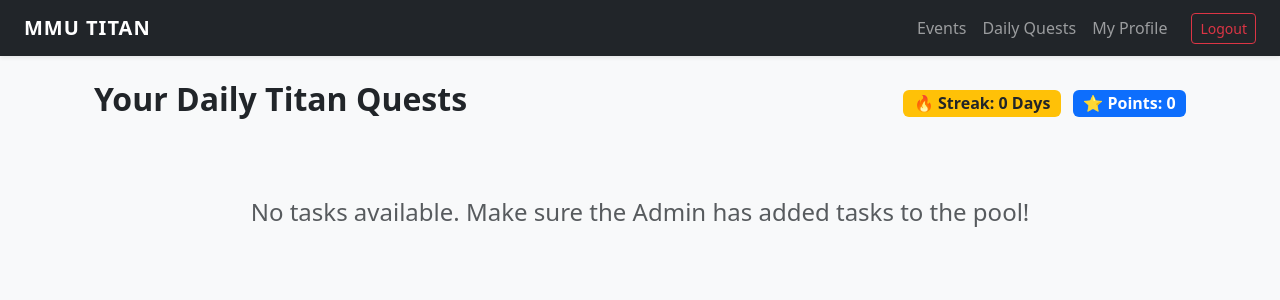
After one commit to preveer/GitExercise-G058, a Flask app: page /daily_tasks in a window 1280 px wide. The commit adds this page. Shown: the top 300 px of the page. Run offline with Flask 3, Linux system fonts and the light colour scheme; a user stored in the database is signed in.

Commit message:
Completed Daily Task system with points and streak logic

```diff
--- a/mmutitan/app.py
+++ b/mmutitan/app.py
@@ -2,9 +2,11 @@ import os
 import secrets
 from flask import Flask, render_template, url_for, flash, redirect, request
 from flask_login import login_user, current_user, logout_user, login_required
-from models import Task, db, login_manager, User, Badge, Event, RSVP
+from models import Task, db, login_manager, User, Badge, Event, RSVP, UserTask
 from forms import RegistrationForm, LoginForm, EventForm, ChangePasswordForm, UpdateProfileForm, TaskForm
 from config import Config
+import random
+from datetime import date
 
 def create_app():
     app = Flask(__name__)
@@ -258,6 +260,87 @@ def create_app():
         db.session.commit()
         return redirect(url_for('admin_tasks'))
 
+    @app.route('/daily_tasks')
+    @login_required
+    def daily_tasks():
+        today = date.today()
+
+        # 1. Check if the user already has tasks assigned for TODAY
+        today_tasks = UserTask.query.filter(
+            UserTask.user_id == current_user.id,
+            db.func.date(UserTask.date_accepted) == today
+        ).all()
+
+        # 2. If they have NO tasks for today, generate 3 random ones!
+        if len(today_tasks) == 0:
+            # Try to match their sport preference first
+            if current_user.sport_preferences:
+                pool = Task.query.filter(Task.sport_category.ilike(f"%{current_user.sport_preferences}%")).all()
+            else:
+                pool = Task.query.all()
+
+            # If the specific pool is too small, just use all available tasks
+            if len(pool) < 3:
+                pool = Task.query.all()
+
+            # Pick up to 3 random tasks
+            if len(pool) > 0:
+                chosen_tasks = random.sample(pool, min(3, len(pool)))
+
+                # Assign them to the user
+                for t in chosen_tasks:
+                    new_ut = UserTask(user_id=current_user.id, task_id=t.id, status='In Progress')
+                    db.session.add(new_ut)
+                db.session.commit()
+
+                # Refresh the list to show them on the page
+                today_tasks = UserTask.query.filter(
+                    UserTask.user_id == current_user.id,
+                    db.func.date(UserTask.date_accepted) == today
+                ).all()
+
+        return render_template('daily_tasks.html', title='Daily Quests', today_tasks=today_tasks)
+
+    @app.route('/submit_proof/<int:user_task_id>', methods=['POST'])
+    @login_required
+    def submit_proof(user_task_id):
+        user_task = UserTask.query.get_or_404(user_task_id)
+
+        # Security: Ensure they don't upload proof for someone else's task
+        if user_task.user_id != current_user.id:
+            flash('Unauthorized action.', 'danger')
+            return redirect(url_for('daily_tasks'))
+
+        # Check if an image was uploaded
+        if 'proof_image' in request.files:
+            file = request.files['proof_image']
+            if file.filename != '':
+                # Re-using your exact same profile photo saver!
+                picture_file = save_picture(file)
+                user_task.proof_image = picture_file
+
+        # Update status based on task requirements
+        user_task.status = 'Pending Review' if user_task.task.proof_required else 'Completed'
+        db.session.commit()
+
+        # --- Check if they finished all 3 tasks today ---
+        today = date.today()
+        all_today = UserTask.query.filter(
+            UserTask.user_id == current_user.id,
+            db.func.date(UserTask.date_accepted) == today
+        ).all()
+
+        # If every task today is done or waiting for review, give them points!
+        if all(ut.status in ['Completed', 'Pending Review'] for ut in all_today):
+            current_user.points += 50
+            current_user.streak += 1
+            db.session.commit()
+            flash('🎉 All daily tasks finished! +50 Points and your streak continues!', 'success')
+        else:
+            flash('Task submitted! Keep going to finish your daily 3.', 'info')
+
+        return redirect(url_for('daily_tasks'))
+
     return app
 
 if __name__ == '__main__':
--- a/mmutitan/templates/base.html
+++ b/mmutitan/templates/base.html
@@ -5,25 +5,39 @@
     <meta name="viewport" content="width=device-width, initial-scale=1.0">
     <title>MMU Titan</title>
     <link href="https://cdn.jsdelivr.net/npm/bootstrap@5.3.0/dist/css/bootstrap.min.css" rel="stylesheet">
+    <style>
+        /* Small tweak to make the Titan brand stand out */
+        .navbar-brand { letter-spacing: 1px; }
+        .nav-link:hover { color: #ff4d4d !0mportant; transition: 0.3s; }
+    </style>
 </head>
 <body class="bg-light">
-    <nav class="navbar navbar-expand-lg navbar-dark bg-dark px-4">
-        <a class="navbar-brand fw-bold" href="{{ url_for('home') }}">MMU Titan</a>
-        <div class="navbar-nav ms-auto">
+    <nav class="navbar navbar-expand-lg navbar-dark bg-dark px-4 shadow-sm">
+        <a class="navbar-brand fw-bold text-uppercase" href="{{ url_for('home') }}">MMU Titan</a>
+
+        <button class="navbar-toggler" type="button" data-bs-toggle="collapse" data-bs-target="#navbarNav">
+            <span class="navbar-toggler-icon"></span>
+        </button>
+
+        <div class="collapse navbar-collapse" id="navbarNav">
+            <div class="navbar-nav ms-auto align-items-center">
                 {% if current_user.is_authenticated %}
                     <a class="nav-link" href="{{ url_for('list_events') }}">Events</a>
-                <a class="nav-link" href="{{ url_for('student_tasks') }}">Tasks</a>
+                    <a class="nav-link" href="{{ url_for('daily_tasks') }}">Daily Quests</a>
+                    <a class="nav-link" href="{{ url_for('profile') }}">My Profile</a>
 
                     {% if current_user.is_admin %}
+                        <div class="vr mx-3 bg-secondary d-none d-lg-block" style="height: 20px;"></div>
                         <a class="nav-link fw-bold text-info" href="{{ url_for('admin_tasks') }}">Manage Tasks</a>
-                    <a class="nav-link" href="{{ url_for('manage_events') }}">Admin Events</a>
+                        <a class="nav-link text-info" href="{{ url_for('manage_events') }}">Admin Events</a>
                     {% endif %}
 
-                <a class="btn btn-outline-danger btn-sm ms-2" href="{{ url_for('logout') }}">Logout</a>
+                    <a class="btn btn-outline-danger btn-sm ms-lg-3 mt-2 mt-lg-0" href="{{ url_for('logout') }}">Logout</a>
                 {% else %}
                     <a class="nav-link" href="{{ url_for('login') }}">Login</a>
                     <a class="nav-link" href="{{ url_for('register') }}">Register</a>
                 {% endif %}
+            </div>
         </div>
     </nav>
 
@@ -31,9 +45,9 @@
         {% with messages = get_flashed_messages(with_categories=true) %}
             {% if messages %}
                 {% for category, message in messages %}
-                    <div class="alert alert-{{ category }} alert-dismissible fade show">
+                    <div class="alert alert-{{ category }} alert-dismissible fade show shadow-sm" role="alert">
                         {{ message }}
-                        <button type="button" class="btn-close" data-bs-dismiss="alert"></button>
+                        <button type="button" class="btn-close" data-bs-dismiss="alert" aria-label="Close"></button>
                     </div>
                 {% endfor %}
             {% endif %}
--- /dev/null
+++ b/mmutitan/templates/daily_tasks.html
@@ -0,0 +1,62 @@
+{% extends "base.html" %}
+{% block content %}
+<div class="container mt-4">
+    <div class="d-flex justify-content-between align-items-center mb-4">
+        <h2 class="fw-bold">Your Daily Titan Quests</h2>
+        <div class="text-end">
+            <span class="badge bg-warning text-dark fs-6 me-2">🔥 Streak: {{ current_user.streak }} Days</span>
+            <span class="badge bg-primary fs-6">⭐ Points: {{ current_user.points }}</span>
+        </div>
+    </div>
+
+    <div class="row">
+        {% for ut in today_tasks %}
+        <div class="col-md-4 mb-4">
+            <div class="card h-100 shadow-sm {% if ut.status == 'Completed' %}border-success{% endif %}">
+                <div class="card-body">
+                    <div class="d-flex justify-content-between mb-2">
+                        <span class="badge bg-dark">{{ ut.task.sport_category }}</span>
+                        <span class="badge
+                            {% if ut.status == 'Completed' %}bg-success
+                            {% elif ut.status == 'Pending Review' %}bg-info text-dark
+                            {% else %}bg-secondary{% endif %}">
+                            {{ ut.status }}
+                        </span>
+                    </div>
+                    <h5 class="card-title fw-bold">{{ ut.task.title }}</h5>
+                    <p class="card-text text-muted">{{ ut.task.description }}</p>
+
+                    {% if ut.task.proof_required %}
+                        <small class="text-danger fw-bold d-block mb-3">📸 Photo Proof Required</small>
+                    {% endif %}
+                </div>
+
+                <div class="card-footer bg-white border-0 pb-3">
+                    {% if ut.status == 'In Progress' %}
+                        <form action="{{ url_for('submit_proof', user_task_id=ut.id) }}" method="POST" enctype="multipart/form-data">
+
+                            {% if ut.task.proof_required %}
+                                <input class="form-control form-control-sm mb-2" type="file" name="proof_image" accept="image/*" required>
+                            {% endif %}
+
+                            <button type="submit" class="btn btn-outline-primary w-100">
+                                {% if ut.task.proof_required %}Submit Proof{% else %}Mark as Done{% endif %}
+                            </button>
+                        </form>
+
+                    {% elif ut.status == 'Pending Review' %}
+                        <button class="btn btn-info w-100" disabled>Waiting for Admin Approval</button>
+                    {% else %}
+                        <button class="btn btn-success w-100" disabled>Task Completed ✓</button>
+                    {% endif %}
+                </div>
+            </div>
+        </div>
+        {% else %}
+        <div class="col-12 text-center mt-5">
+            <h4 class="text-muted">No tasks available. Make sure the Admin has added tasks to the pool!</h4>
+        </div>
+        {% endfor %}
+    </div>
+</div>
+{% endblock %}
```
Also changed, not shown: mmutitan/models.py (+16 -7 lines), mmutitan/instance/mmutitan.db. Lines whose indentation alone changed are shown as unchanged.
